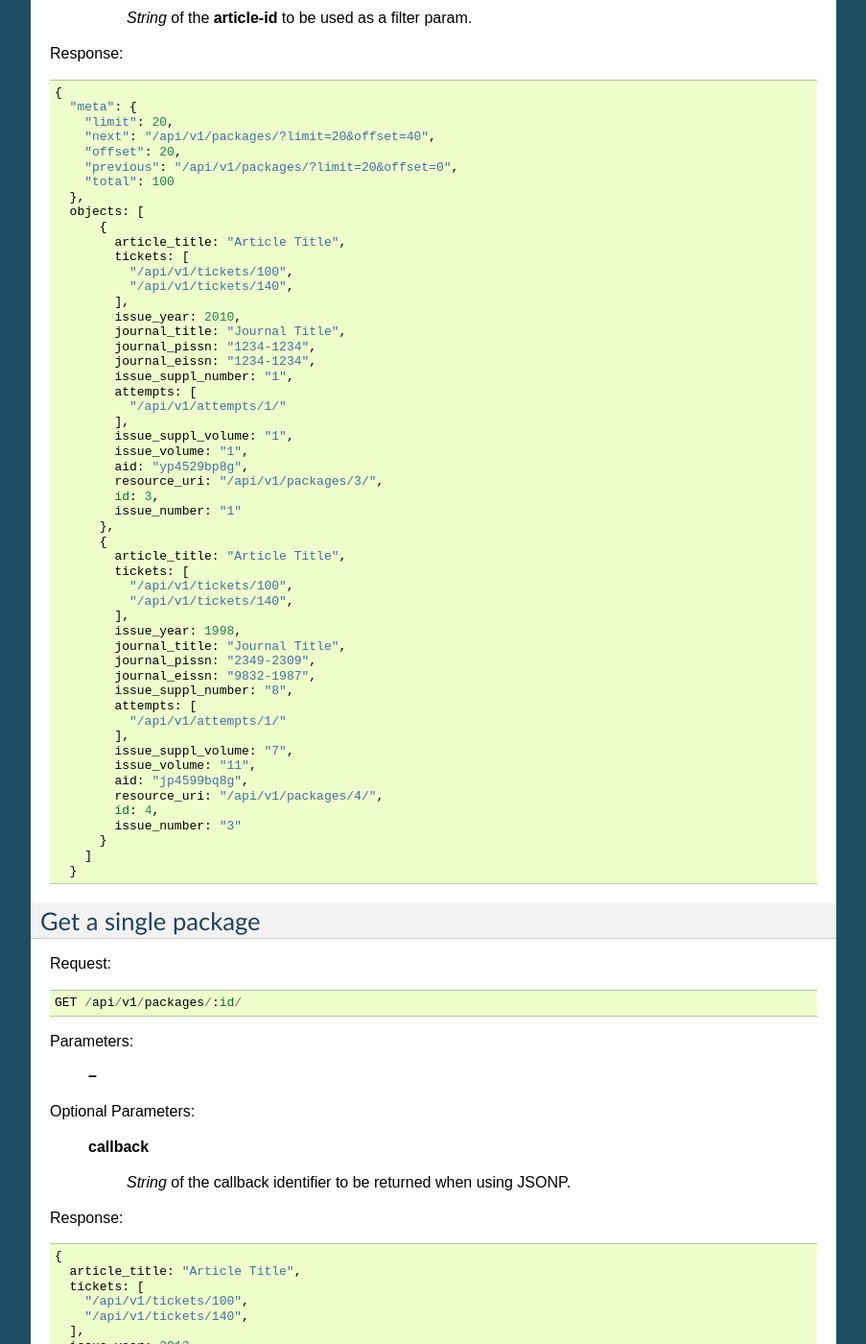
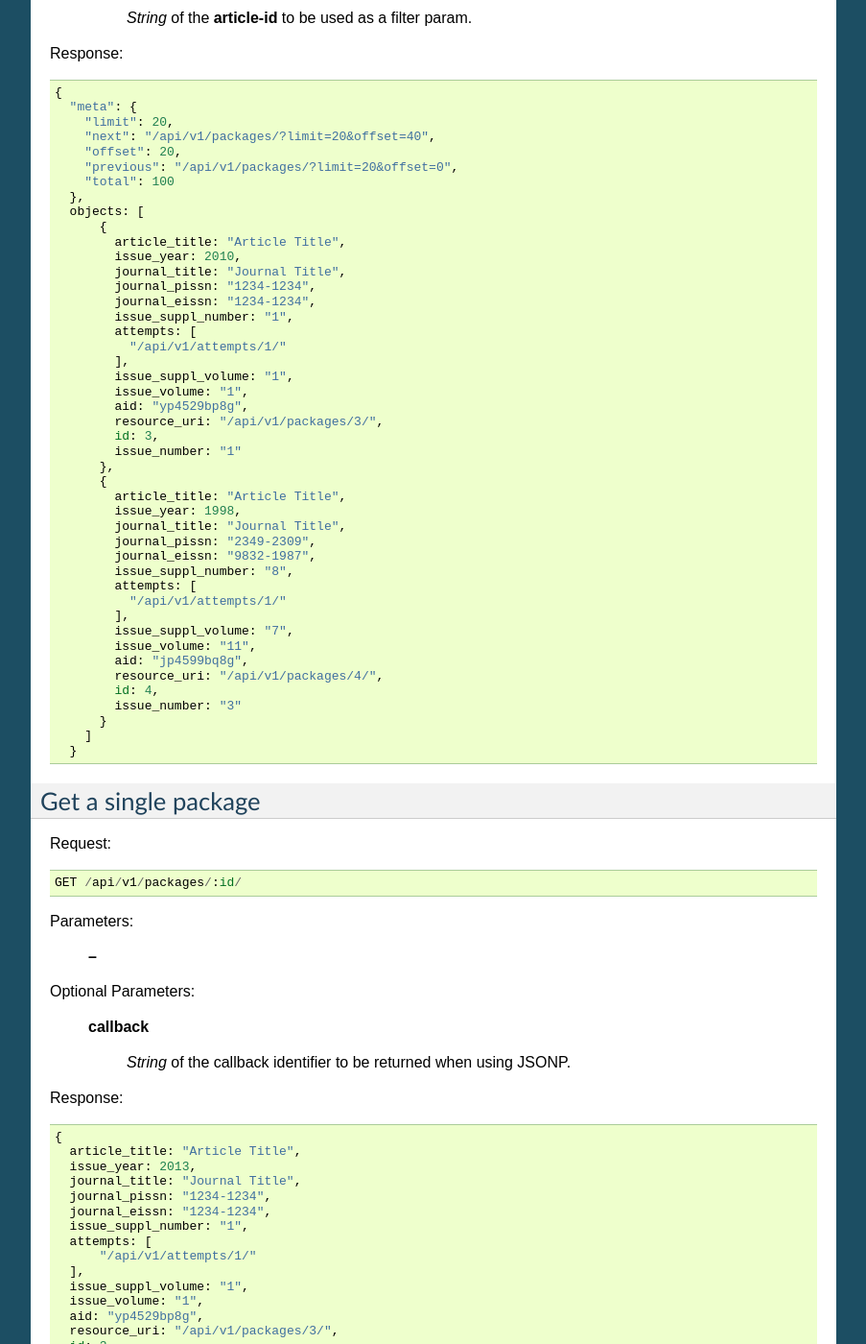
Before and after one commit to scieloorg/balaio, a Sphinx documentation site: the page built from docs/dev/packages-api.rst, in a window 1280 px wide and 1400 px high, scrolled down 1177 px. Shown: the whole window at 96% size, without its empty margins (198-1101 px from the left). Built offline with Sphinx 7.4.7, drawn with Linux system fonts in a browser that asks for light colours.

Commit message:
Remoção da documentação referente a tickets e comments

```diff
--- a/docs/dev/gateway_http_api.rst
+++ b/docs/dev/gateway_http_api.rst
@@ -7,8 +7,8 @@ Balaio Gateway HTTP API
     this document is currently under development
 
 
-This API is a RESTful API which provides services related to the XML packages,
-their attempts and their tickets.
+This API is a RESTful API which provides services related to the XML packages and
+their attempts.
 
 
 **Current version:** API v1
@@ -22,4 +22,3 @@ Available endpoints
 
   packages-api
   attempts-api
-  tickets-api
--- a/docs/dev/packages-api.rst
+++ b/docs/dev/packages-api.rst
@@ -75,10 +75,6 @@ Response::
       objects: [
           {
             article_title: "Article Title",
-            tickets: [
-              "/api/v1/tickets/100",
-              "/api/v1/tickets/140",
-            ],
             issue_year: 2010,
             journal_title: "Journal Title",
             journal_pissn: "1234-1234",
@@ -96,10 +92,6 @@ Response::
           },
           {
             article_title: "Article Title",
-            tickets: [
-              "/api/v1/tickets/100",
-              "/api/v1/tickets/140",
-            ],
             issue_year: 1998,
             journal_title: "Journal Title",
             journal_pissn: "2349-2309",
@@ -141,10 +133,6 @@ Response::
 
     {
       article_title: "Article Title",
-      tickets: [
-        "/api/v1/tickets/100",
-        "/api/v1/tickets/140",
-      ],
       issue_year: 2013,
       journal_title: "Journal Title",
       journal_pissn: "1234-1234",
```
Also changed, not shown: docs/dev/tickets-api.rst (deleted, +0 -190 lines).
